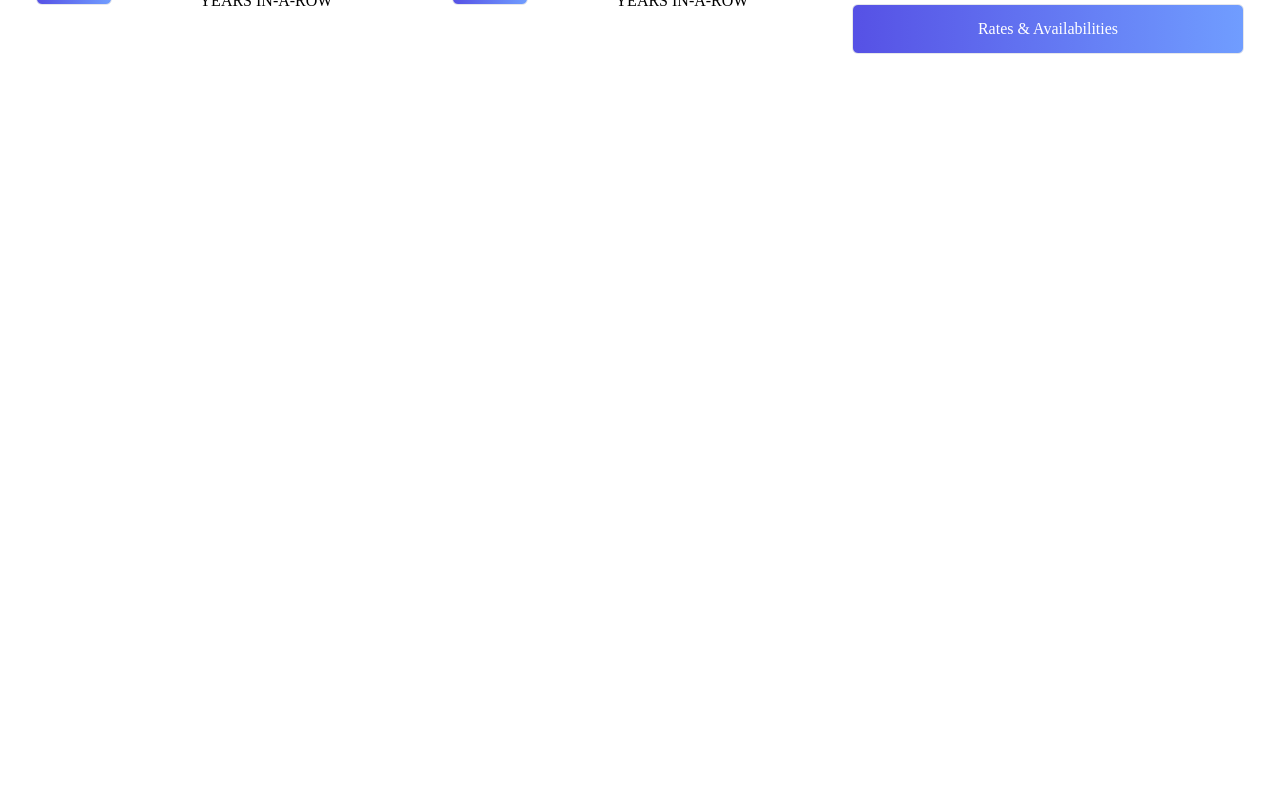
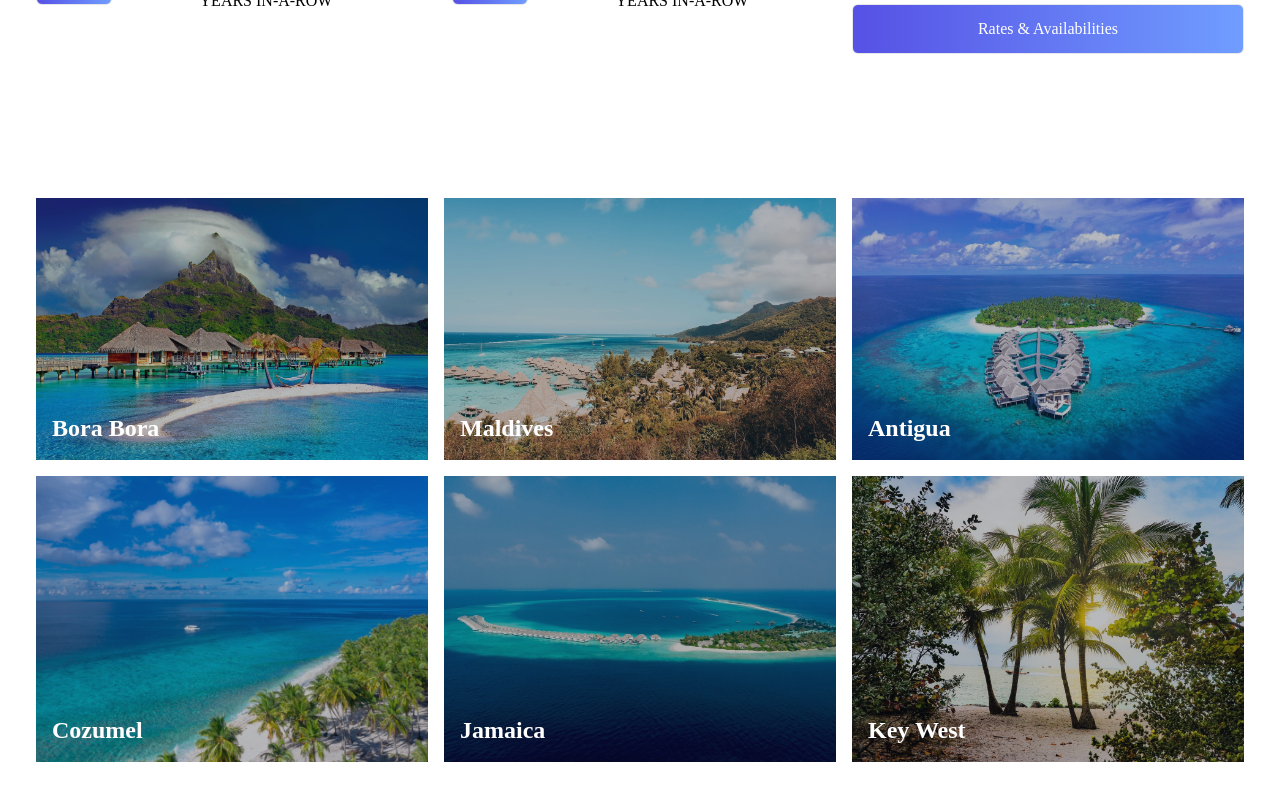
Before and after one commit to barkinkoroglu/travel-react, a React (Create React App) app: page / in a window 1280 px wide. Shown: the part 1986-2786 px from the top of the page. Before the commit the page ends 2120 px from the top, so only its background shows below. Built offline with nearby package versions, Linux system fonts and the light colour scheme.

Commit message:
Select Card

```diff
--- a/src/App.js
+++ b/src/App.js
@@ -2,6 +2,7 @@
 import Hero from './components/Hero';
 import Navbar from './components/Navbar';
 import Search from './components/Search';
+import Select from './components/Select';
 
 export default function App() {
   return (
@@ -10,6 +11,7 @@
       <Hero />
       <Destination />
       <Search />
+      <Select />
     </div>
   );
 }
--- /dev/null
+++ b/src/components/Select.jsx
@@ -0,0 +1,23 @@
+import BoraBora from '../assets/borabora.jpg';
+import BoraBora2 from '../assets/borabora2.jpg';
+import KeyWest from '../assets/keywest.jpg';
+import Maldives from '../assets/maldives.jpg';
+import Maldives2 from '../assets/maldives2.jpg';
+import Maldives3 from '../assets/maldives3.jpg';
+import React from 'react';
+import SelectsCard from './SelectsCard';
+
+const Selects = () => {
+  return (
+    <div className="max-w-[1240px] mx-auto px-4 py-16 grid sm:grid-cols-2 lg:grid-cols-3 gap-4">
+      <SelectsCard bg={BoraBora} text="Bora Bora" />
+      <SelectsCard bg={BoraBora2} text="Maldives" />
+      <SelectsCard bg={Maldives} text="Antigua" />
+      <SelectsCard bg={Maldives2} text="Cozumel" />
+      <SelectsCard bg={Maldives3} text="Jamaica" />
+      <SelectsCard bg={KeyWest} text="Key West" />
+    </div>
+  );
+};
+
+export default Selects;
--- /dev/null
+++ b/src/components/SelectsCard.jsx
@@ -0,0 +1,16 @@
+import React from 'react';
+
+const SelectsCard = (props) => {
+  return (
+    <div className="relative">
+      <img className="w-full h-full object-cover" src={props.bg} alt="/" />
+      <div className="bg-gray-900/30 absolute top-0 left-0 w-full h-full">
+        <p className="left-4 bottom-4 text-2xl font-bold text-white absolute">
+          {props.text}
+        </p>
+      </div>
+    </div>
+  );
+};
+
+export default SelectsCard;
```
